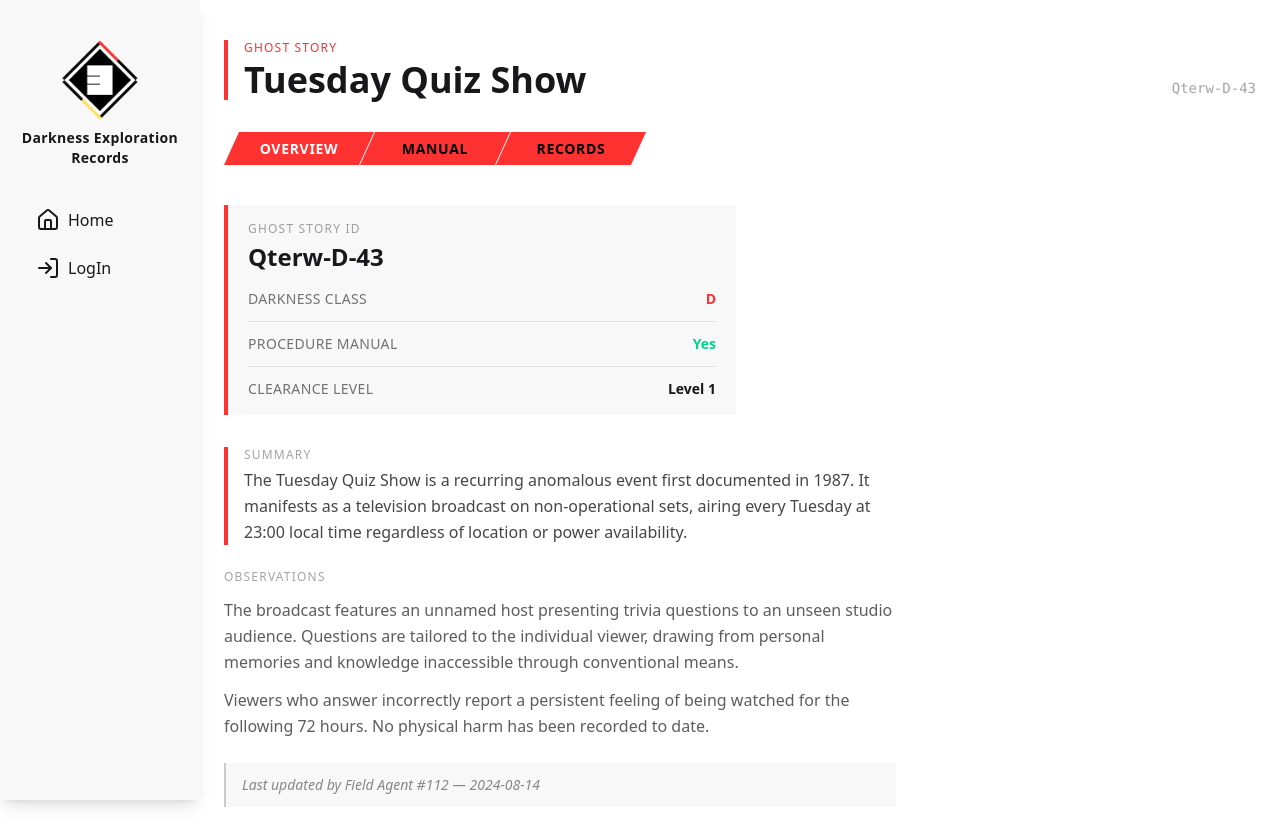
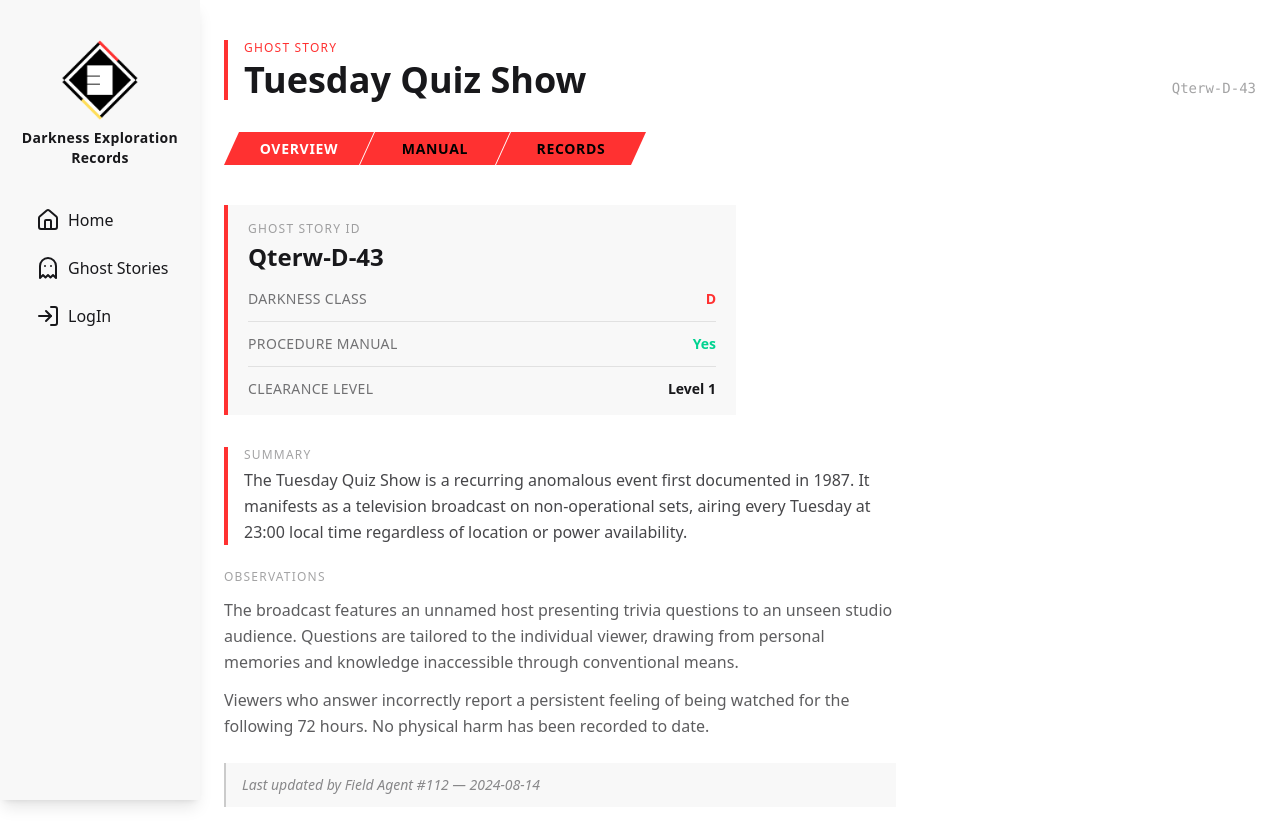
Before and after one commit to nravesz/DarknessExplorationRecord, a React app in the folder frontend/: page /overview in a window 1280 px wide. Built offline with nearby package versions, Linux system fonts and the light colour scheme; the HTML template or start-up script is replaced by a standard one.

Commit message:
add: option to go to see the ghost stories

```diff
--- a/frontend/src/App.tsx
+++ b/frontend/src/App.tsx
@@ -19,6 +19,7 @@ function App() {
           <Route path={MANUAL} element={<div>Procedure Manual</div>} />
           <Route path={RECORDS} element={<div>Darkness Exploration Records</div>} />
         </Route>
+        <Route path={ROUTES.GHOST_STORIES} element={<div>Ghost Stories</div>} />
         <Route path={ROUTES.LOGIN} element={<LoginPage />} />
       </Route>
     </Routes>
--- a/frontend/src/features/layout/sidebar/SideBar.tsx
+++ b/frontend/src/features/layout/sidebar/SideBar.tsx
@@ -1,4 +1,4 @@
-import { Home, User, Settings, LogIn } from 'lucide-react';
+import { Home, User, Settings, LogIn, Ghost } from 'lucide-react';
 import { ROUTES } from '../../../routes';
 import SideBarButton from './SideBarButton';
 import Logo from '../Logo';
@@ -10,6 +10,7 @@ function SideBar() {
         <Logo />
       </div>
       <SideBarButton name={"Home"} icon={Home} route={ROUTES.HOME} />
+      <SideBarButton name={"Ghost Stories"} icon={Ghost} route={ROUTES.GHOST_STORIES} />
       {/* <SideBarButton name={"User"} icon={User} route={ROUTES.USER} />
       <SideBarButton name={"Settings"} icon={Settings} route={ROUTES.SETTINGS} /> */}
       <SideBarButton name={"LogIn"} icon={LogIn} route={ROUTES.LOGIN} />
--- a/frontend/src/routes.ts
+++ b/frontend/src/routes.ts
@@ -1,6 +1,7 @@
 export const ROUTES = {
   HOME: "/",
   LOGIN: "/login",
+  GHOST_STORIES: "/ghost-stories",
   USER: "/user",
   SETTINGS: "/settings",
   GHOST_STORY_TABS: {
```
